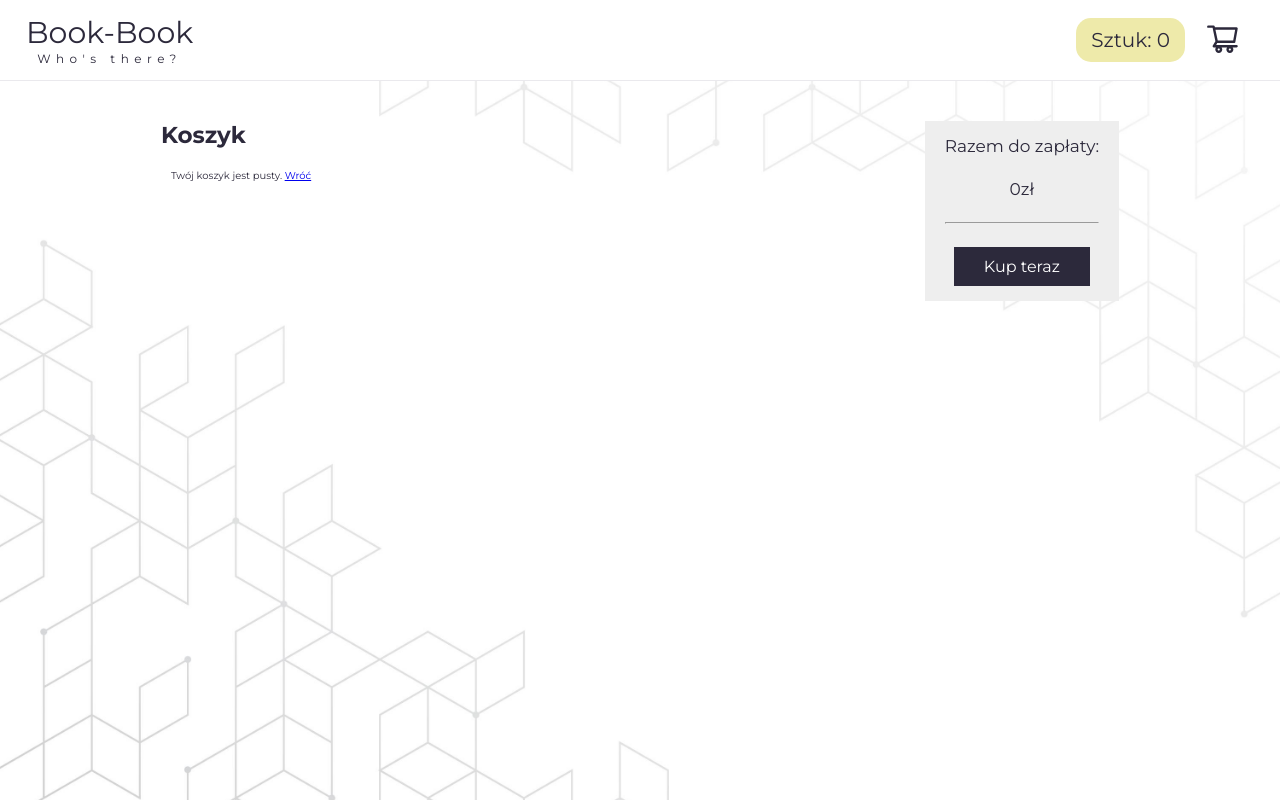
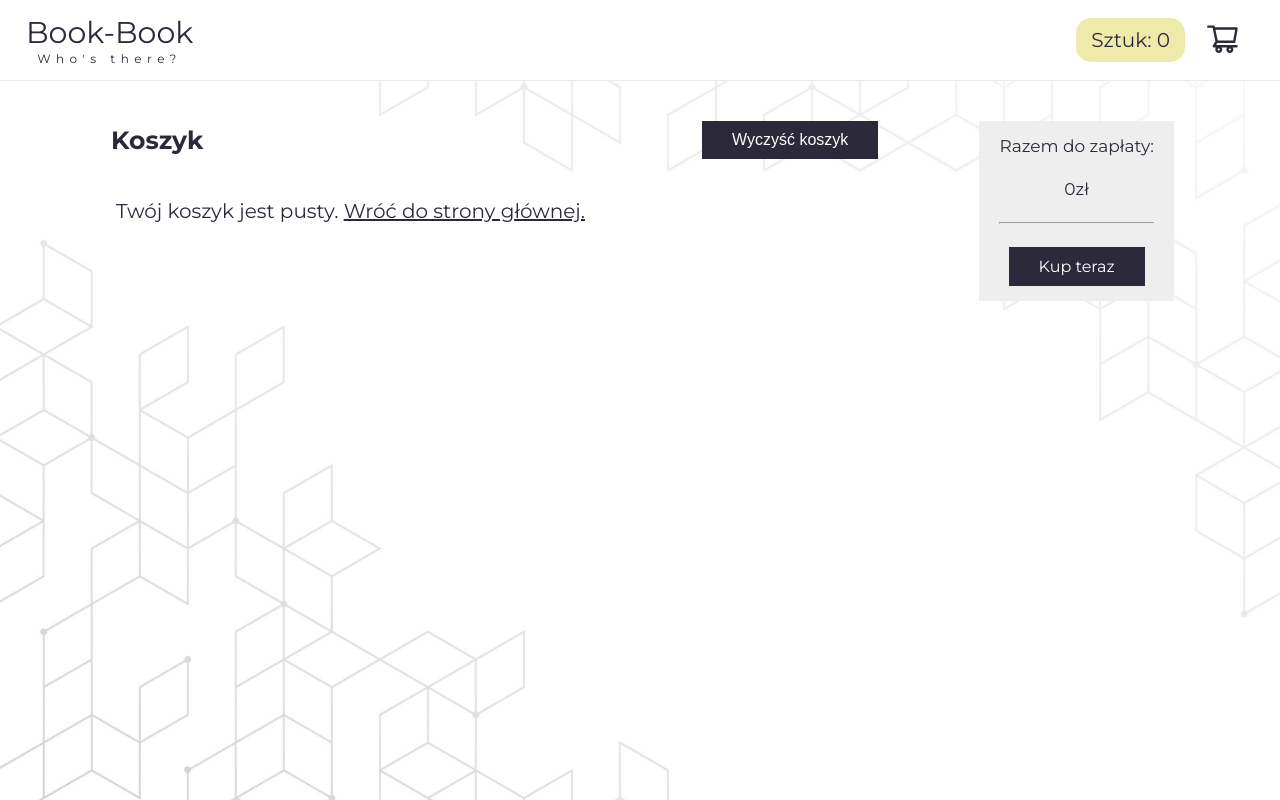
Before and after one commit to jarekm04/book-book_bookstore, a React (Create React App) app: page /koszyk in a window 1280 px wide. Built offline with nearby package versions, Linux system fonts and the light colour scheme.

Commit message:
added reset cart btn

```diff
--- a/src/components/Home.jsx
+++ b/src/components/Home.jsx
@@ -1,7 +1,6 @@
-import {useState, useEffect} from "react";
+import {useEffect} from "react";
 import {useSelector, useDispatch} from "react-redux";
 import {getProducts as listProducts} from "../redux/actions/productActions";
-import {addToCart} from "../redux/actions/cartActions";
 import Book from "./Book";
 import {BsFillArrowDownCircleFill} from "react-icons/bs";
 
--- a/src/components/ShoppingCart.jsx
+++ b/src/components/ShoppingCart.jsx
@@ -1,5 +1,6 @@
+import {Link} from "react-router-dom";
 import {useDispatch, useSelector} from "react-redux";
-import {Link} from "react-router-dom";
+import {resetCart} from "../redux/actions/cartActions";
 import CartItem from "./CartItem";
 
 const ShoppingCart = () => {
@@ -12,15 +13,22 @@ const ShoppingCart = () => {
         return cartItems.reduce((sum, item) => sum + item.price, 0);
     }
 
+    const handleResetCart = () => {
+        dispatch(resetCart());
+    }
+
     return (
         <section className="shoppingCart">
             <div className="container">
                 <section className="shoppingCart__products">
-                    <h2 className="shoppingCart__title">Koszyk</h2>
+                    <div className="shoppingCart__headline">
+                        <h2 className="shoppingCart__title">Koszyk</h2>
+                        <button className="shoppingCart__resetBtn" onClick={() => handleResetCart()}>Wyczyść koszyk</button>
+                    </div>
                     <ul className="products__list">
                         {cartItems.length === 0 ? (
-                            <div>
-                                Twój koszyk jest pusty. <Link to ="/">Wróć</Link>
+                            <div className="products__empty">
+                                Twój koszyk jest pusty. <Link to ="/">Wróć do strony głównej.</Link>
                             </div>
                         ) : (
                             cartItems.map((item) => (
--- a/src/redux/actions/cartActions.jsx
+++ b/src/redux/actions/cartActions.jsx
@@ -29,3 +29,10 @@ export const removeFromCart = (id) => (dispatch, getState) => {
 
     localStorage.setItem("cart", JSON.stringify(getState().cart.cartItems));
 }
+
+export const resetCart = () => (dispatch, getState) => {
+    dispatch({
+        type: actionTypes.CART_RESET,
+    })
+    localStorage.setItem("cart", JSON.stringify(getState().cart.cartItems));
+}
--- a/src/redux/reducers/cartReducers.jsx
+++ b/src/redux/reducers/cartReducers.jsx
@@ -30,6 +30,11 @@ export const cartReducer = (state = CART_INITIAL_STATE, action) => {
                 cartItems: state.cartItems.filter((x) => x.id !== action.payload
                 )
             };
+        case actionTypes.CART_RESET:
+            return {
+                ...state,
+                cartItems: []
+            }
 
         default:
             return state;
--- a/src/styles/components/shoppingCart.scss
+++ b/src/styles/components/shoppingCart.scss
@@ -3,22 +3,46 @@
   background-image: url("../../assets/5570863.jpg");
   background-size: cover;
   background-position: center;
+
   .container {
     display: flex;
     justify-content: space-evenly;
     flex-wrap: wrap;
     padding: 4rem 1rem 0 1rem;
+
     .shoppingCart__products {
       flex-grow: .5;
-      .shoppingCart__title {
-        font-size: 2.3rem;
-        margin-bottom: 2rem;
+
+      .shoppingCart__headline {
+        display: flex;
+        justify-content: space-between;
+        align-items: center;
+        margin: 0 0.5rem 2rem 0.5rem;
+
+        .shoppingCart__title {
+          font-size: 2.5rem;
+        }
+
+        .shoppingCart__resetBtn {
+          @include btn-style;
+        }
       }
+
       .products__list {
         display: flex;
         flex-direction: column;
         gap: 2rem;
         margin: 0 1rem 2rem 1rem;
+
+        .products__empty {
+          font-size: 2rem;
+          margin: 2rem 0;
+
+          a {
+            color: $color-ltBlack;
+          }
+        }
+
         .products__item {
           display: flex;
           justify-content: space-between;
@@ -26,22 +50,27 @@
           width: 100%;
           padding: 1rem 2rem;
           background-color: $color-ltGray;
+
           .item__img {
             width: 5rem;
             height: 6rem;
           }
+
           .item__title {
             font-size: 1.5rem;
             max-width: 50%;
           }
+
           .item__price {
             font-size: 1.7rem;
           }
+
           .item__remove {
             font-size: 2.5rem;
             color: $color-redRemove;
             cursor: pointer;
             transition: .3s ease;
+
             &:hover {
               transform: scale(1.3);
             }
@@ -49,6 +78,7 @@
         }
       }
     }
+
     .shoppingCart__summary {
       display: flex;
       flex-direction: column;
@@ -57,25 +87,21 @@
       height: 18rem;
       padding: 1.5rem 2rem;
       background-color: $color-ltGray;
+
       .summary__title {
         font-size: 1.7rem;
       }
+
       .summary__price {
         font-size: 1.7rem;
       }
+
       hr {
         width: 100%;
       }
+
       .summary__btn {
-        font-size: 1.6rem;
-        color: $color-white;
-        background-color: $color-ltBlack;
-        padding: 1rem 3rem;
-        text-decoration: none;
-        transition: .2s ease;
-        &:hover {
-        background-color: $color-gray;
-      }
+        @include btn-style;
       }
     }
   }
--- a/src/styles/settings/mixins.scss
+++ b/src/styles/settings/mixins.scss
@@ -17,3 +17,18 @@
     @content;
   }
 }
+
+@mixin btn-style {
+  font-size: 1.6rem;
+  color: $color-white;
+  background-color: $color-ltBlack;
+  padding: 1rem 3rem;
+  text-decoration: none;
+  transition: .2s ease;
+  cursor: pointer;
+  border: none;
+
+  &:hover {
+    background-color: $color-gray;
+  }
+}
```
